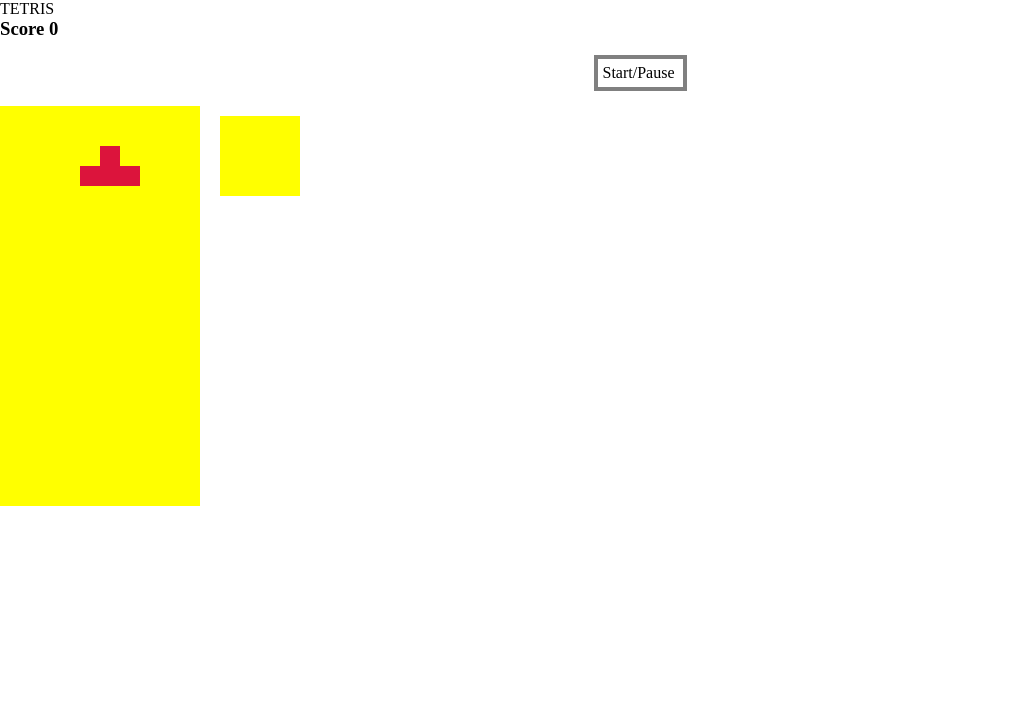
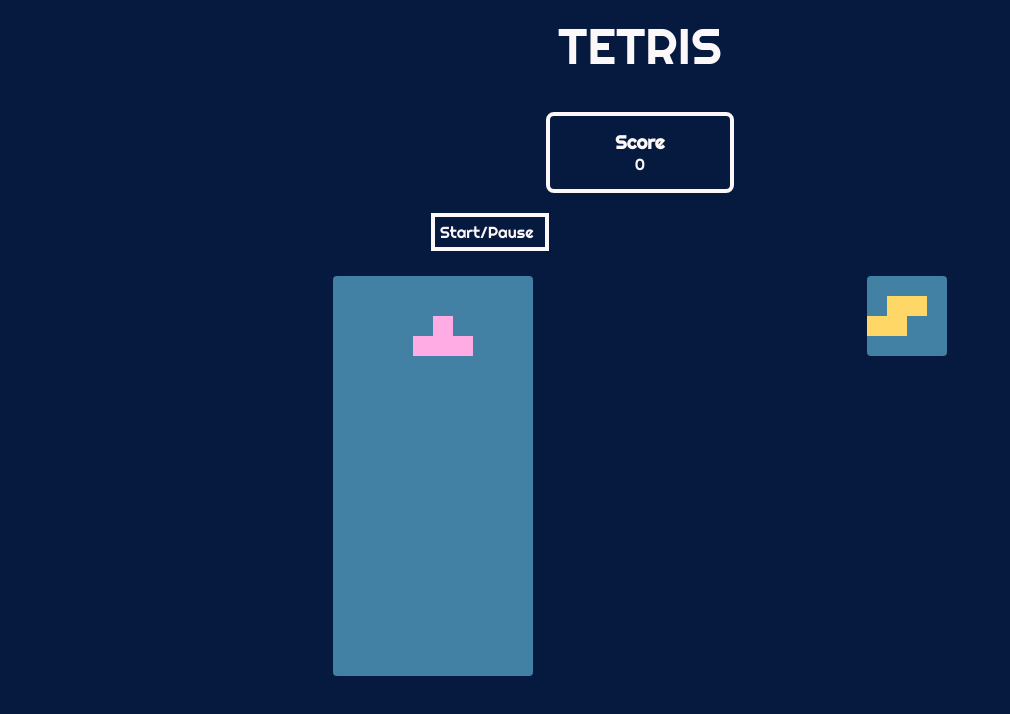
Before and after one commit to joeguy57/TetrisJS, a plain HTML site: page index.html in a window 1280 px wide. Both pictures are taken after a click on the element "Start/Pause". Shown: the whole page, without its empty margins (0-1010 px from the left). Drawn offline with Linux system fonts and the light colour scheme.

Commit message:
Fully Functioning game, need to edit css to make it look nice

```diff
--- /dev/null
+++ b/CSS/reset.css
@@ -0,0 +1,7 @@
+@import url('https://fonts.googleapis.com/css2?family=Righteous&display=swap');
+*{
+    margin: 0 ;
+    padding: 0;
+    font-family: 'Righteous', cursive;
+    color: #FCF7F8;
+}
--- a/CSS/styles.css
+++ b/CSS/styles.css
@@ -1,28 +1,55 @@
-*{
-    margin: 0 ;
-    padding: 0;
-}
+@import "reset.css";
+
 .container{
     display: flex;
 }
+header{
+    font-size: 50px;
+    margin: 0 auto;
+    text-align: center;
+    padding: 15px 20px;
+    background-color: #061A40;
+}
+body{
+    background-color: #061A40;
+}
 #start-button{
-    border: 4px solid gray;
+    position: relative;
+    left: -150px;
+    border: 4px solid #FCF7F8;
     margin: 15px auto;
-    width: 75px;
+    width: 100px;
     padding: 5px;
+}
+
+.scoreBoard{
+    border-radius: 8px;
+    border: 4px solid;
+    margin: 20px auto;
+    padding: 15px;
+    width: 150px;
+    text-align: center;
 }
 
 #start-button:hover{
     cursor: pointer;
-    background-color: gray;
+    background-color: #FCF7F8;
+    color: #061A40;
+}
+
+h3{
+    margin: 0 auto;
+
 }
 
 .grid{
+    border-radius: 4px;
+    margin: 10px 0 0 auto;
     display: flex;
     flex-wrap: wrap;
     width: 200px;
     height: 400px;
-    background-color: yellow;
+    background-color: #4281A4 ;
 }
 
 .grid > div{
@@ -31,16 +58,17 @@
 }
 
 .tetrimino{
-    background-color: crimson;
+    background-color: #dc143c;
 }
 
 .mini-grid{
-    margin: 10px 20px;
+    border-radius: 4px;
+    margin: 10px auto 0 auto;
     width: 80px;
     height: 80px;
     display: flex;
     flex-wrap: wrap;
-    background-color: yellow;
+    background-color: #4281A4;
 }
 
 .mini-grid > div{
--- a/JS/app.js
+++ b/JS/app.js
@@ -1,4 +1,4 @@
-const  grid = document.querySelector(".grid");
+const grid = document.querySelector(".grid");
 let squares = Array.from(document.querySelectorAll(".grid > div"));
 const scoreDisplay = document.getElementById("score");
 const startBtn = document.getElementById('start-button');
@@ -6,7 +6,13 @@ const width = 10;
 let nextRand = 0;
 let timerId;
 let score = 0;
-
+const color = [
+    '#DC143C',
+    '#2AB7CA',
+    '#FED766',
+    '#ab87ff',
+    '#fface4'
+]
 
 //The Tetrimino
 /**
@@ -17,10 +23,10 @@ let score = 0;
  * @array {number[][]}
  */
 const ltetrimino = [
-    [1, width + 1, (2 * width) + 1,2],
-    [width, width + 1, width + 2, (2 * width) +2],
-    [1, (width +1), (2 * width) + 1,(2 * width)],
-    [width, (2 * width), (2 * width) + 1, (2 * width) +2]
+    [1, width + 1, (2 * width) + 1, 2],
+    [width, width + 1, width + 2, (2 * width) + 2],
+    [1, (width + 1), (2 * width) + 1, (2 * width)],
+    [width, (2 * width), (2 * width) + 1, (2 * width) + 2]
 ];
 /**
  * otetrimino displays a square shape in its rotations
@@ -30,10 +36,10 @@ const ltetrimino = [
  * @array {number[][]}
  */
 const oTetrimino = [
-    [0, 1,width,width+1],
-    [0, 1,width,width+1],
-    [0, 1,width,width+1],
-    [0, 1,width,width+1]
+    [0, 1, width, width + 1],
+    [0, 1, width, width + 1],
+    [0, 1, width, width + 1],
+    [0, 1, width, width + 1]
 ];
 /**
  *  zTetrimino displays skew shape and its rotations
@@ -43,9 +49,9 @@ const oTetrimino = [
  */
 const zTetrimino = [
     [(2 * width), (2 * width) + 1, width + 1, width + 2],
-    [0, width, width +1, (2 * width) + 1],
+    [0, width, width + 1, (2 * width) + 1],
     [(2 * width), (2 * width) + 1, width + 1, width + 2],
-    [0, width, width +1, (2 * width) + 1]
+    [0, width, width + 1, (2 * width) + 1]
 ];
 /**
  * iTetrimino displays a straight lin
@@ -53,10 +59,10 @@ const zTetrimino = [
  * @array {number[][]}
  */
 const iTetrimino = [
-    [1, width + 1, (2 * width) + 1,(3 * width) + 1],
-    [width, width + 1, width + 2, width +3],
-    [1, width + 1, (2 * width) + 1,(3 * width) + 1],
-    [width, width + 1, width + 2, width +3]
+    [1, width + 1, (2 * width) + 1, (3 * width) + 1],
+    [width, width + 1, width + 2, width + 3],
+    [1, width + 1, (2 * width) + 1, (3 * width) + 1],
+    [width, width + 1, width + 2, width + 3]
 ]
 /**
  * tTetrimino displays a t shape
@@ -68,7 +74,7 @@ const tTetrimino = [
     [1, width, width + 1, width + 2],
     [1, (width) + 1, (width) + 2, (2 * width) + 1],
     [width, width + 1, width + 2, (2 * width) + 1],
-    [1, width, width + 1, (2 * width) +1]
+    [1, width, width + 1, (2 * width) + 1]
 ];
 
 // Array of all available tetriminos
@@ -77,24 +83,27 @@ const theTetriminos = [ltetrimino, iTetrimino, zTetrimino, oTetrimino, tTetrimin
 let currentPosition = 4;
 let currentRotation = 0;
 //select tetriminos randomly
-let randomShape = Math.floor((Math.random()*theTetriminos.length));
+let randomShape = Math.floor((Math.random() * theTetriminos.length));
 //let randomRotation = Math.floor((Math.random()*theTetriminos[0].length));
 let current = theTetriminos[randomShape][currentRotation];
 
 //draws tetrimino
 function draw() {
-    current.forEach(index =>{
+    current.forEach(index => {
         squares[currentPosition + index].classList.add('tetrimino');
+        squares[currentPosition + index].style.backgroundColor = color[randomShape];
     })
 
 }
 
 //undraw the tetrimino
 function undraw() {
-    current.forEach(index =>{
+    current.forEach(index => {
         squares[currentPosition + index].classList.remove('tetrimino');
+        squares[currentPosition + index].style.backgroundColor = '';
     })
 }
+
 /**
  * Keycodes for tetrimino
  *  ^ = 36
@@ -102,7 +111,7 @@ function undraw() {
  *  < = 37
  *  down = 40
  */
-function control(e){
+function control(e) {
     switch (e.key) {
         case "ArrowRight":
             moveRight();
@@ -118,7 +127,9 @@ function control(e){
             break;
     }
 }
-document.addEventListener('keyup',control);
+
+document.addEventListener('keyup', control);
+
 //make tetrimino move down
 
 function moveDown() {
@@ -129,7 +140,7 @@ function moveDown() {
 }
 
 //must prevent the shape from falling off the grid.
-function stopFall(){
+function stopFall() {
     if (current.some(index => squares[currentPosition + index + width].classList.contains('taken'))) {
         current.forEach(index => squares[currentPosition + index].classList.add('taken'));
         randomShape = nextRand;
@@ -139,39 +150,42 @@ function stopFall(){
         draw();
         displayShape();
         addScore();
+        gameOver();
     }
 }
 
 //set limit on left allow movement of left unless at limit
 // index mod 10 = 0
-function moveLeft(){
+function moveLeft() {
     undraw();
     const isLeftEdge = current.some(index => ((currentPosition + index) % width) === 0);
-    if (!isLeftEdge){
-        currentPosition --;
+    if (!isLeftEdge) {
+        currentPosition--;
     }
-    if (current.some(index => squares[currentPosition + index].classList.contains('taken'))){
-        currentPosition ++;
+    if (current.some(index => squares[currentPosition + index].classList.contains('taken'))) {
+        currentPosition++;
     }
     draw();
 }
 
-function moveRight(){
+function moveRight() {
     undraw();
     const isRightEdge = current.some(index => ((currentPosition + index) % width) === width - 1);
-    if (!isRightEdge){
-        currentPosition ++;
+    if (!isRightEdge) {
+        currentPosition++;
     }
-    if (current.some(index => squares[currentPosition + index].classList.contains('taken'))){
-        currentPosition --;
+    if (current.some(index => squares[currentPosition + index].classList.contains('taken'))) {
+        currentPosition--;
     }
     draw();
 }
 
 function rotate() {
     undraw();
-    currentRotation ++;
-    if (currentRotation === current.length){ currentRotation = 0;}
+    currentRotation++;
+    if (currentRotation === current.length) {
+        currentRotation = 0;
+    }
     current = theTetriminos[randomShape][currentRotation];
     draw();
 
@@ -185,10 +199,10 @@ let displayIndex = 0;
 
 //The tetrimino without rotation
 const nextTetrimino = [
-    [1, miniWidth + 1, (2 * miniWidth) + 1,2], //l
-    [1, miniWidth + 1, (2 * miniWidth) + 1,(3 * miniWidth) + 1],//i
-    [[(2 * miniWidth), (2 * miniWidth) + 1, miniWidth + 1, miniWidth + 2]],//z
-    [0, 1,miniWidth,miniWidth+1],//o
+    [1, miniWidth + 1, (2 * miniWidth) + 1, 2], //l
+    [1, miniWidth + 1, (2 * miniWidth) + 1, (3 * miniWidth) + 1],//i
+    [(2 * miniWidth), (2 * miniWidth) + 1, miniWidth + 1, miniWidth + 2],//z
+    [0, 1, miniWidth, miniWidth + 1],//o
     [1, miniWidth, miniWidth + 1, miniWidth + 2]//t
 ];
 
@@ -196,18 +210,21 @@ const nextTetrimino = [
 function displayShape() {
     nextSquare.forEach(square => {
         square.classList.remove('tetrimino');
+        square.style.backgroundColor = '';
     });
-    nextTetrimino[nextRand].forEach(index =>
-        nextSquare[displayIndex + index].classList.add('tetrimino')
+    nextTetrimino[nextRand].forEach(index => {
+            nextSquare[displayIndex + index].classList.add('tetrimino');
+            nextSquare[displayIndex + index].style.backgroundColor = color[nextRand];
+        }
     );
 }
 
 //add functionality to start and pause button
-startBtn.addEventListener('click',() =>{
-    if (timerId){
+startBtn.addEventListener('click', () => {
+    if (timerId) {
         clearInterval(timerId);
         timerId = null;
-    }else {
+    } else {
         draw()
         timerId = setInterval(moveDown, 1000);
         nextRand = Math.floor(Math.random() * theTetriminos.length);
@@ -216,15 +233,16 @@ startBtn.addEventListener('click',() =>{
 })
 
 function addScore() {
-    for (let i = 0; i < 199; i+=width){
-        const row = [i, i+1,i+2,i+3,i+4,i+5,i+6,i+7,i+8,i+9];
+    for (let i = 0; i < 199; i += width) {
+        const row = [i, i + 1, i + 2, i + 3, i + 4, i + 5, i + 6, i + 7, i + 8, i + 9];
 
-        if(row.every(index => squares[index].classList.contains('taken'))){
+        if (row.every(index => squares[index].classList.contains('taken'))) {
             score += 10;
             scoreDisplay.innerHTML = score;
-            row.forEach(index =>{
+            row.forEach(index => {
                 squares[index].classList.remove('taken');
                 squares[index].classList.remove('tetrimino');
+                squares[index].style.backgroundColor = '';
             })
             const squaresRemoved = squares.splice(i, width);
             squares = squaresRemoved.concat(squares);
@@ -233,6 +251,9 @@ function addScore() {
     }
 }
 
-function gameOver(){
-
+function gameOver() {
+    if (current.some(index => squares[currentPosition + index].classList.contains('taken'))) {
+        scoreDisplay.innerHTML = 'endGame';
+        clearInterval(timerId);
+    }
 }
--- a/index.html
+++ b/index.html
@@ -7,7 +7,10 @@
 </head >
 <body >
 <header >TETRIS</header >
-<h3 >Score <span id = "score" >0</span ></h3 >
+<div class="scoreBoard">
+	<h3 >Score</h3 >
+	<span id = "score" >0</span >
+</div>
 <div id = "start-button" >Start/Pause</div >
 <div class = "container" >
 	<div class = "grid" >
```
